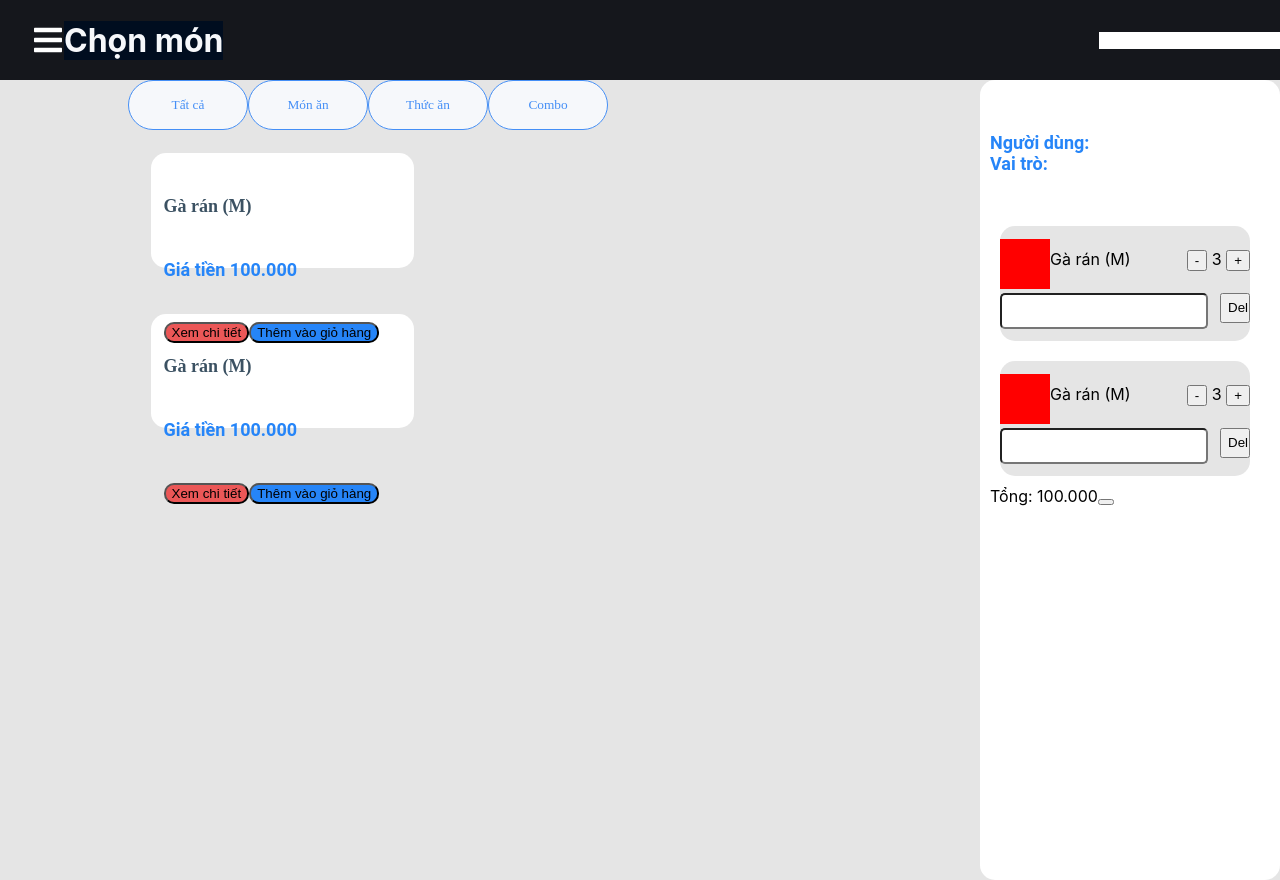
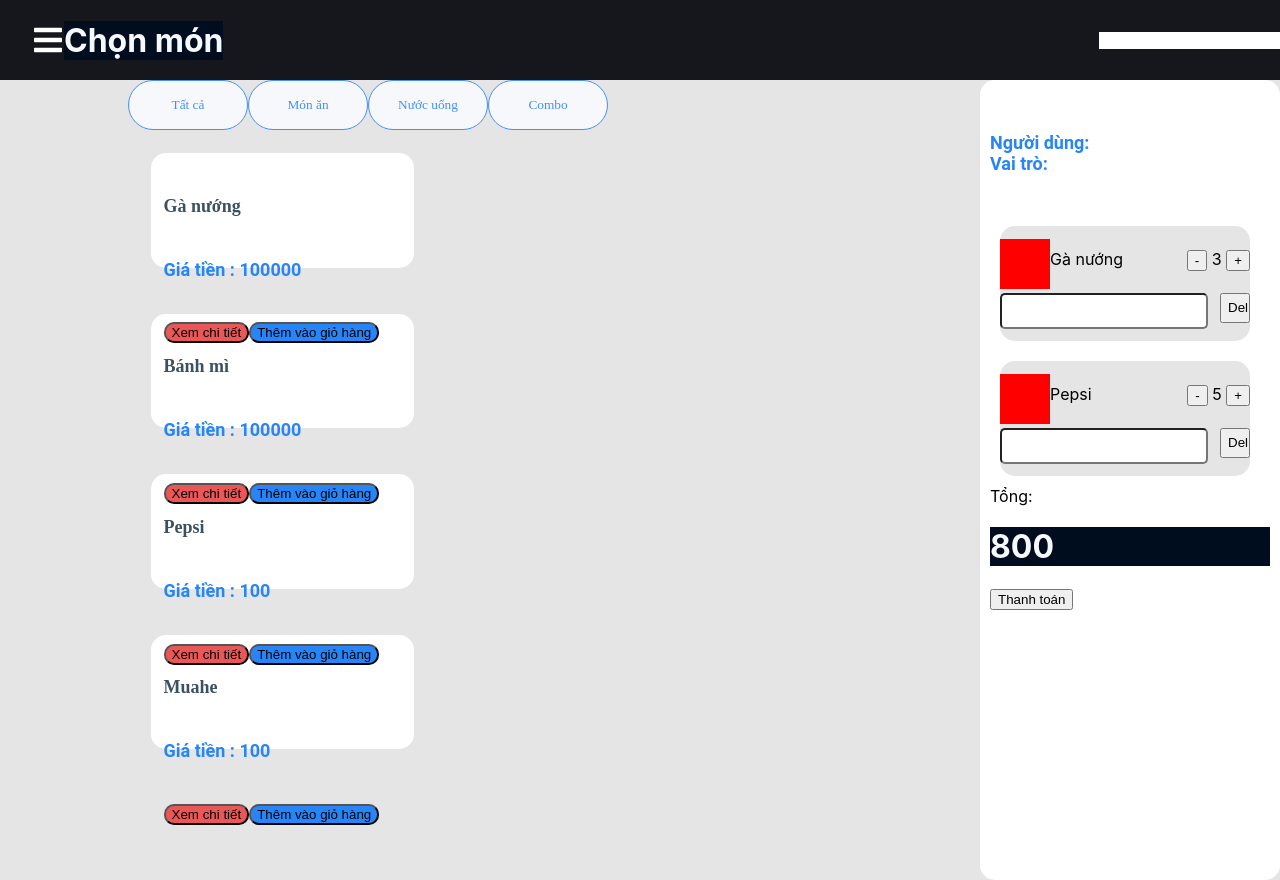
Before and after one commit to khoa24032001/Restaurant-4.0, a React (Create React App) app in the folder React/myapp/: page /menu in a window 1280 px wide. Built offline with nearby package versions, Linux system fonts and the light colour scheme.

Commit message:
what to do: css, show message, input pane

```diff
--- a/React/myapp/src/pages/FoodData.js
+++ b/React/myapp/src/pages/FoodData.js
@@ -1,10 +1,15 @@
 import React from 'react';
 
 export const FoodOrdData = {
-    food_list:[{food_name: "HongPhuc", price:100},{food_name:5,price:100}],
-    food_display:[{food_name: "HongPhuc", price:100},{food_name:5,price:100}],
-    nums_item_buy: 0,
-    cart: [{food_name: "Gà nướng", price:100,num:3},{food_name: "Pepsi", price:100, num:5}],
+    food_list:[
+        {food_name: "Gà nướng",type:"DoAn", price:100000},
+        {food_name:"Bánh mì",type:"DoAn",price:100000},
+        {food_name: "Pepsi", type:"Nuoc",price:100},
+        {food_name: "Muahe", type:"Combo",price:100}],
+    food_display:[{food_name: "HongPhuc", price:100000},{food_name:"TK",price:100000}],
+    cart: [{food:{food_name: "Gà nướng", price:100},num:3},{food:{food_name: "Pepsi", type:"Nuoc", price:100}, num:5}],
     isModalOpen: false,
-            currentFood:{},
+    currentFood:{food_name: "Gà nướng",type:"DoAn", price:100},
+    totalCost:0,
+
 }
--- a/React/myapp/src/pages/Menu.js
+++ b/React/myapp/src/pages/Menu.js
@@ -2,16 +2,7 @@ import React, { Component } from "react";
 import { Container, Row, Col, CardImg } from "reactstrap";
 import { Card, CardBody, CardTitle, CardSubtitle, CardText } from "reactstrap";
 import { Form, FormGroup, Input, Button } from "reactstrap";
-import { Modal, ModalBody } from "reactstrap";
-import { FaShoppingCart, FaSearch } from "react-icons/fa";
 
-import {
-    MDBCard,
-    MDBCardBody,
-    MDBCardTitle,
-    MDBCardText,
-    MDBBtn,
-} from "mdb-react-ui-kit";
 import { FoodOrdData } from "./FoodData";
 class PickFood extends Component {
     constructor(props) {
@@ -22,34 +13,52 @@ class PickFood extends Component {
         this.adjustItem = this.adjustItem.bind(this);
         //     this.addDrug = this.addDrug.bind(this);
     }
-
-    addItem() {
+    notItem(food,item) {
+        return item.food.food_name==food.food_name;
+      }
+    addItem(item) {
         this.setState({
-            nums_item_open: this.state.nums_item_open + 1,
+            cart: this.state.cart.push({food: item, num:1}),
+            totalCost: this.total()
         });
     }
-
-    adjustItem(idx, more) {
-        const newCart = this.state.cart;
-        if (more) {
-            newCart[idx].num++;
-        } else {
-            newCart[idx].num++;
-        }
+    rmvItem(food){
+        const newCart=this.state.cart.filter(item=>!item==food)
         this.setState({
             cart: newCart,
+            totalCost: this.total()
+        }
+        );
+    }
+    adjustItem(foodfix, more) {
+        const A=foodfix;
+        if (more)
+            A.num++;
+        else A.num--;
+        const newcart=this.state.cart.map(
+            (food)=>{
+                if (food==foodfix) return A;
+                else return food;
+            }
+             )
+        this.setState({
+            cart: newcart,
+            totalCost:this.total()
         });
     }
 
     addFood(food) {
-        const newCart = this.state.cart;
-        //const item = this.state.currentFood;
+        const exist=this.state.cart.filter((item)=>item.food.food_name==food.food_name)
+        if (exist.length>0){
+            this.adjustItem(exist[0],true);
+        }
+        else{
+            this.setState({
+             carts: this.state.cart.push({food:food,num:1}),
+            totalCost:this.total()
+         })
+        }
 
-        newCart.push(food);
-        this.state.cart = newCart;
-        //  this.setState({
-        //      carts: newCart
-        //  })
         console.log(this.state)
     }
 
@@ -59,12 +68,24 @@ class PickFood extends Component {
         });
         this.setState({ food_display: search });
     }
+    search(type){
+        this.setState(
+            {food_display:this.state.food_list.filter(food=>food.type==type)}
+        )
+    }
+    showAll(){
+        this.setState({
+            food_display:this.state.food_list
+        })
+    }
+    total(){return this.state.cart.reduce((total,item)=>total+item.food.price*item.num,0);}
 
-    //  componentDidMount() {
-    //              this.setState({ drugs: drugs.drugs,
-    //                      drugs_display: drugs.drugs,
-    //                  currentFood: {}});
-    //    };
+     componentDidMount() {
+                this.setState(FoodOrdData);
+                this.setState({food_display:this.state.food_list,
+                    totalCost:this.total()});
+                console.log(this.state)
+       };
 
     render() {
         const food_list = this.state.food_display.map((food) => {
@@ -72,15 +93,15 @@ class PickFood extends Component {
                 <div className="containCard">
 
                 <Card className="foodCard">
-                        <h5> Gà rán (M)</h5>
-                        <h6> Giá tiền 100.000</h6>
+                        <h5> {food.food_name}</h5>
+                        <h6> Giá tiền : {food.price}</h6>
                         <Button className="infobtn">Xem chi tiết </Button>
-                            <Button className="addbtn">Thêm vào giỏ hàng</Button>
+                            <Button className="addbtn" onClick={(e)=>{this.addFood(food)}}>Thêm vào giỏ hàng</Button>
 
                 </Card></div>
             );
         });
-        const cart_food_list = this.state.cart.map((food) => {
+        const cart_food_list = this.state.cart.map((foodItem) => {
             //const price = food.price * 1000;
             return (
                 <Container className="padding10">
@@ -89,11 +110,11 @@ class PickFood extends Component {
 
 
                         <div className='img'></div>
-                        <Row className="incartItem">  Gà rán (M)
+                        <Row className="incartItem">  {foodItem.food.food_name}
                         {/* TODO action button to update cart */}
-                        <div className='qty'> <Button onClick={this.addFood}>-</Button> 3 <Button>+</Button>  </div></Row>
+                        <div className='qty'> <Button onClick={(e)=>{this.adjustItem(foodItem,false)}}>-</Button> {foodItem.num} <Button onClick={(e)=>{this.adjustItem(foodItem,true)}}>+</Button>  </div></Row>
                         <Row>
-                        <Input className="note" name="note" type="text"></Input><Button className='del'>Del</Button>
+                        <Input className="note" name="note" type="text"></Input><Button className='del'onClick={this.addFood}>Del</Button>
                         </Row>
                     </Card>
                 </Container>
@@ -104,10 +125,10 @@ class PickFood extends Component {
             <Row className="screen">
                 <Col className="MenuCard">
                     <Row>
-                        <Button className="type-button"> Tất cả</Button>
-                        <Button className="type-button">Món ăn</Button>
-                        <Button className="type-button"> Thức ăn</Button>
-                        <Button className="type-button"> Combo</Button>
+                        <Button className="type-button" onClick={(e)=>{this.showAll()}}> Tất cả</Button>
+                        <Button className="type-button"onClick={(e)=>{this.search("DoAn")}}>Món ăn</Button>
+                        <Button className="type-button"onClick={(e)=>{this.search("Nuoc")}}> Nước uống</Button>
+                        <Button className="type-button"onClick={(e)=>{this.search("Combo")}}> Combo</Button>
                     </Row>
 
                     <Row>{food_list}</Row>
@@ -115,7 +136,11 @@ class PickFood extends Component {
                 <Col className="cart">
                     <HeaderCart />
                     {cart_food_list}
-                    <FooterCart />
+                    <Container>
+                Tổng: <h1>{this.state.totalCost}</h1>
+                {/* <Button txt="Thanh toán" path="pay" /> */}
+            <Button onClick={(e)=>{console.log("đã thanh toán")}}>Thanh toán </Button>
+            </Container>
                 </Col>
             </Row>
         );
@@ -142,14 +167,3 @@ class CustomerInfo extends Component {
         );
     }
 }
-class FooterCart extends Component {
-    render() {
-        const { total } = this.props;
-        return (
-            <Container>
-                Tổng: 100.000
-                <Button txt="Thanh toán" path="pay" />
-            </Container>
-        );
-    }
-}
```
Also changed, not shown: 1 other file (tests, documents, lock files or other folders).
